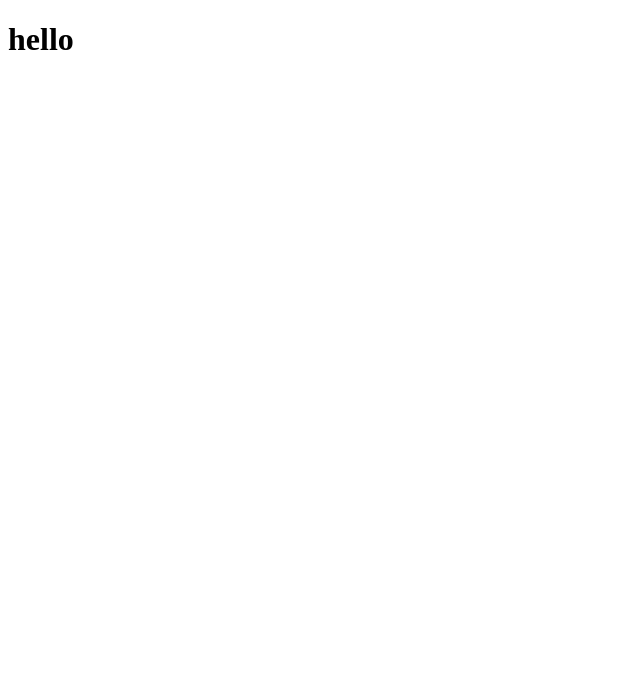
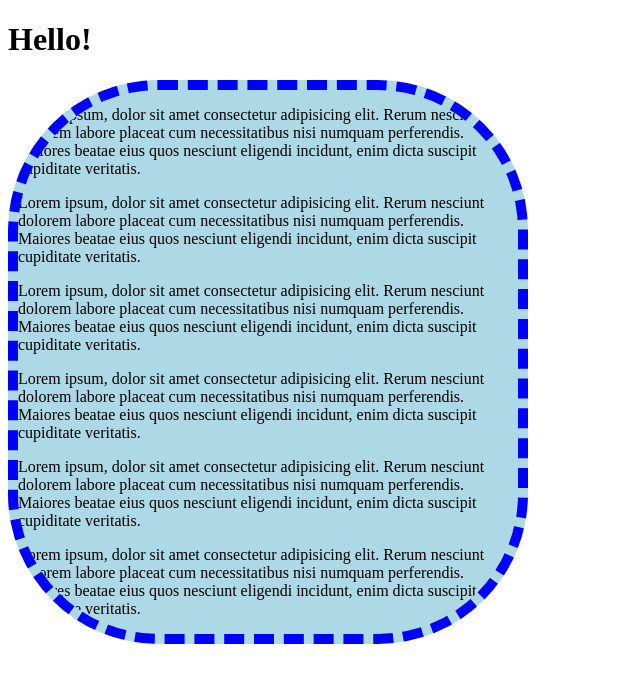
Before and after one commit to sergeisar/stud, a plain HTML site: page Index.html in a window 1280 px wide. Shown: the whole page, without its empty margins (0-640 px from the left). Drawn offline with Linux system fonts and the light colour scheme.

```diff
--- a/Index.html
+++ b/Index.html
@@ -6,7 +6,44 @@
     <link rel="stylesheet" href="Style.css">
     <title>Document</title>
 </head>
-<body><h1> hello</h1>
+<body>
+    <h1>Hello!</h1>
+    <div class="test">
+            <p>
+            Lorem ipsum, dolor sit amet consectetur adipisicing elit. Rerum nesciunt dolorem
+            labore placeat cum necessitatibus nisi numquam perferendis.
+             Maiores beatae eius quos nesciunt eligendi incidunt, enim dicta suscipit cupiditate veritatis.
+            </p>
+            <p>
+                Lorem ipsum, dolor sit amet consectetur adipisicing elit. Rerum nesciunt dolorem
+            labore placeat cum necessitatibus nisi numquam perferendis.
+             Maiores beatae eius quos nesciunt eligendi incidunt, enim dicta suscipit cupiditate veritatis.
+            </p>
+            <p>
+                Lorem ipsum, dolor sit amet consectetur adipisicing elit. Rerum nesciunt dolorem
+            labore placeat cum necessitatibus nisi numquam perferendis.
+             Maiores beatae eius quos nesciunt eligendi incidunt, enim dicta suscipit cupiditate veritatis.
+            </p>
+            <p>
+                Lorem ipsum, dolor sit amet consectetur adipisicing elit. Rerum nesciunt dolorem
+            labore placeat cum necessitatibus nisi numquam perferendis.
+             Maiores beatae eius quos nesciunt eligendi incidunt, enim dicta suscipit cupiditate veritatis.
+            </p>
+            <p>
+                Lorem ipsum, dolor sit amet consectetur adipisicing elit. Rerum nesciunt dolorem
+            labore placeat cum necessitatibus nisi numquam perferendis.
+             Maiores beatae eius quos nesciunt eligendi incidunt, enim dicta suscipit cupiditate veritatis.
+            </p>
+            <p>
+                Lorem ipsum, dolor sit amet consectetur adipisicing elit. Rerum nesciunt dolorem
+            labore placeat cum necessitatibus nisi numquam perferendis.
+             Maiores beatae eius quos nesciunt eligendi incidunt, enim dicta suscipit cupiditate veritatis.
+            </p>
+
+        </div>
+
+
+
 
 </body>
 </html>
--- a/Style.css
+++ b/Style.css
@@ -0,0 +1,28 @@
+.body{
+    font-size: 1rem;
+}
+
+
+
+
+.test{
+    width: 500px;
+    height: 500x;
+    background-color: lightblue;
+    overflow:hidden;
+    border-width: 10px;
+    border-color: blue;
+    border-style: dashed;
+    border-radius: 150px/150px;
+    cursor: pointer;
+}
+.test:hover{
+    width: 700px;
+    height: 700px;
+    background-color: lightblue;
+    overflow:hidden;
+    border-color: rgb(210, 210, 223);
+    border-style:double;
+    border-radius: 150px/150px;
+    cursor: pointer;
+}
```
